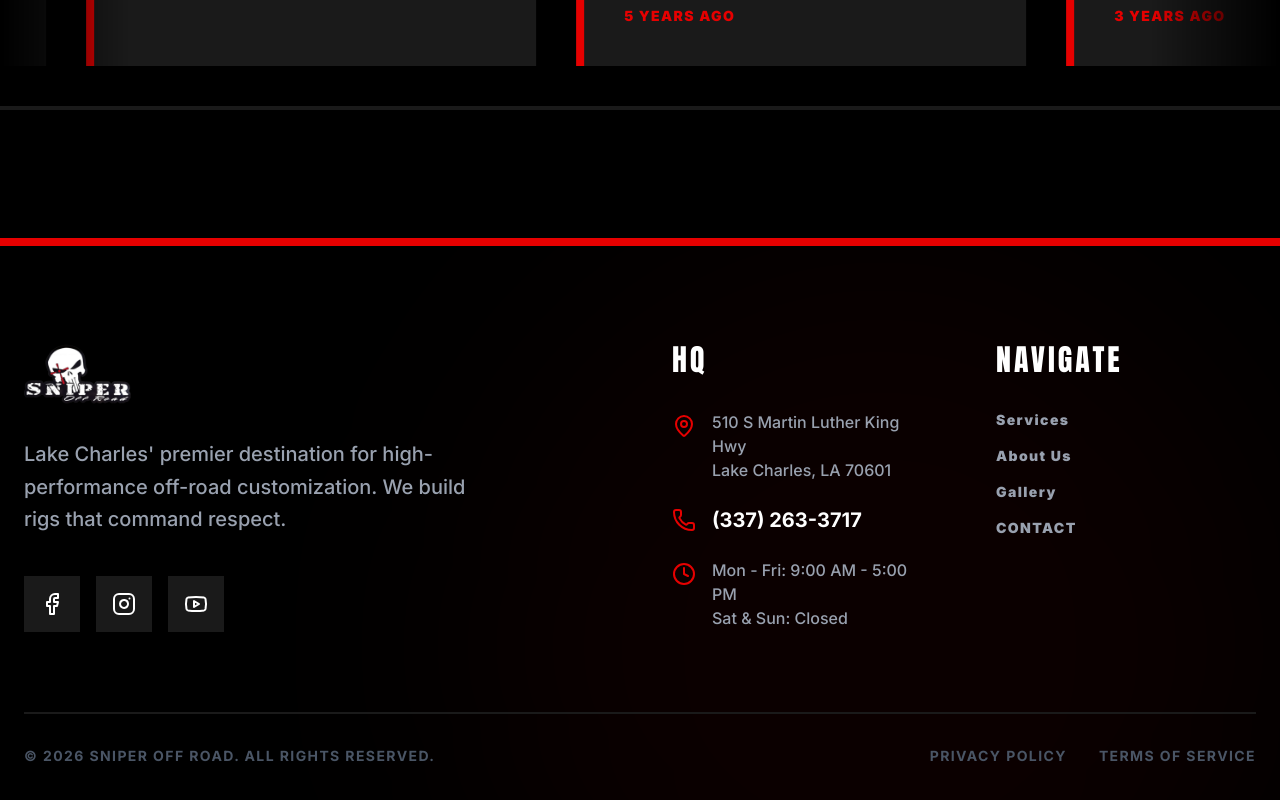
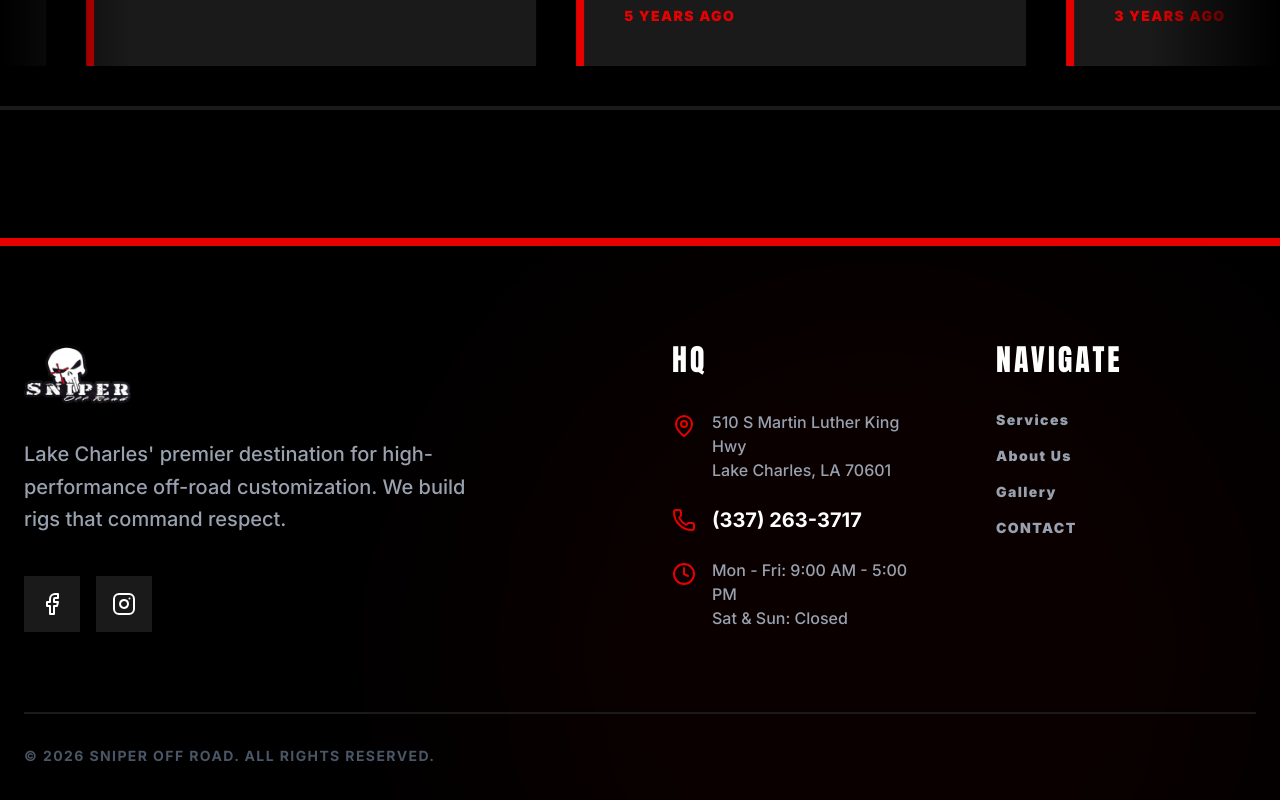
Before and after one commit to Founditmarketing/sniper, a React (Vite) app: page / in a window 1280 px wide. Shown: the part 5709-6509 px from the top of the page. Built offline with nearby package versions, Linux system fonts and the light colour scheme.

Commit message:
fix: real Facebook/Instagram URLs, remove YouTube placeholder and dead footer links

```diff
--- a/src/components.tsx
+++ b/src/components.tsx
@@ -2,7 +2,7 @@ import React, { useState, useEffect } from 'react';
 import { motion, AnimatePresence } from 'motion/react';
 import {
   Menu, X, MapPin, Phone, Clock,
-  ArrowRight, Instagram, Facebook, Youtube, Star, Quote, ChevronLeft, ChevronRight
+  ArrowRight, Instagram, Facebook, Star, Quote
 } from 'lucide-react';
 import { Hero } from './components/Hero';
 import type { Page } from './App';
@@ -419,9 +419,8 @@ function Footer({ onNavigate }: FooterProps) {
               Lake Charles' premier destination for high-performance off-road customization. We build rigs that command respect.
             </p>
             <div className="flex gap-4">
-              <a href="https://www.facebook.com/SniperOffRoad" target="_blank" rel="noopener noreferrer" className="w-14 h-14 bg-gunmetal flex items-center justify-center hover:bg-crimson hover:text-white transition-colors"><Facebook className="w-6 h-6" /></a>
-              <a href="#" className="w-14 h-14 bg-gunmetal flex items-center justify-center hover:bg-crimson hover:text-white transition-colors"><Instagram className="w-6 h-6" /></a>
-              <a href="#" className="w-14 h-14 bg-gunmetal flex items-center justify-center hover:bg-crimson hover:text-white transition-colors"><Youtube className="w-6 h-6" /></a>
+              <a href="https://www.facebook.com/sniperoffroad/" target="_blank" rel="noopener noreferrer" className="w-14 h-14 bg-gunmetal flex items-center justify-center hover:bg-crimson hover:text-white transition-colors"><Facebook className="w-6 h-6" /></a>
+              <a href="https://www.instagram.com/sniper_off_road/" target="_blank" rel="noopener noreferrer" className="w-14 h-14 bg-gunmetal flex items-center justify-center hover:bg-crimson hover:text-white transition-colors"><Instagram className="w-6 h-6" /></a>
             </div>
           </div>
 
@@ -459,10 +458,6 @@ function Footer({ onNavigate }: FooterProps) {
 
         <div className="border-t-2 border-gunmetal pt-8 flex flex-col md:flex-row justify-between items-center gap-6 font-sans text-sm font-bold tracking-widest uppercase text-gray-600">
           <p>&copy; {new Date().getFullYear()} Sniper Off Road. All rights reserved.</p>
-          <div className="flex gap-8">
-            <a href="#" className="hover:text-white transition-colors">Privacy Policy</a>
-            <a href="#" className="hover:text-white transition-colors">Terms of Service</a>
-          </div>
         </div>
       </div>
     </footer>
```
